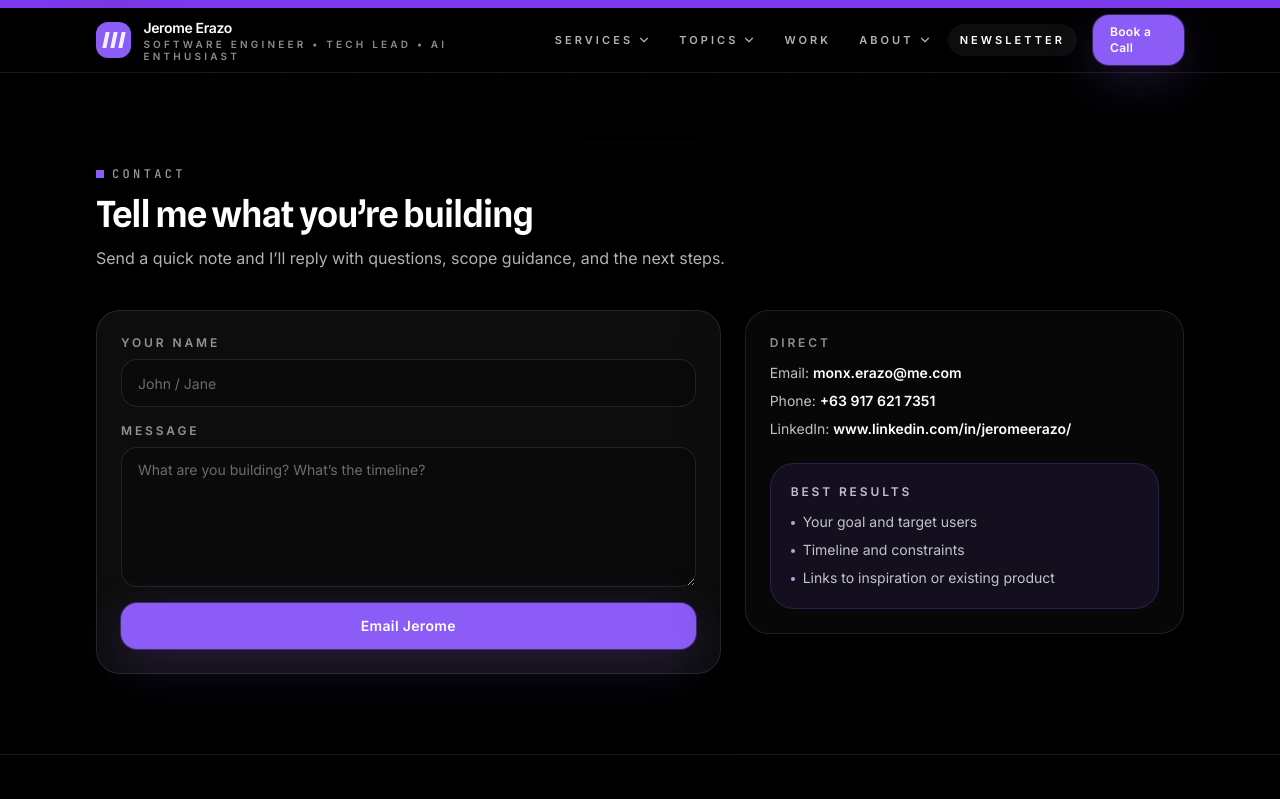
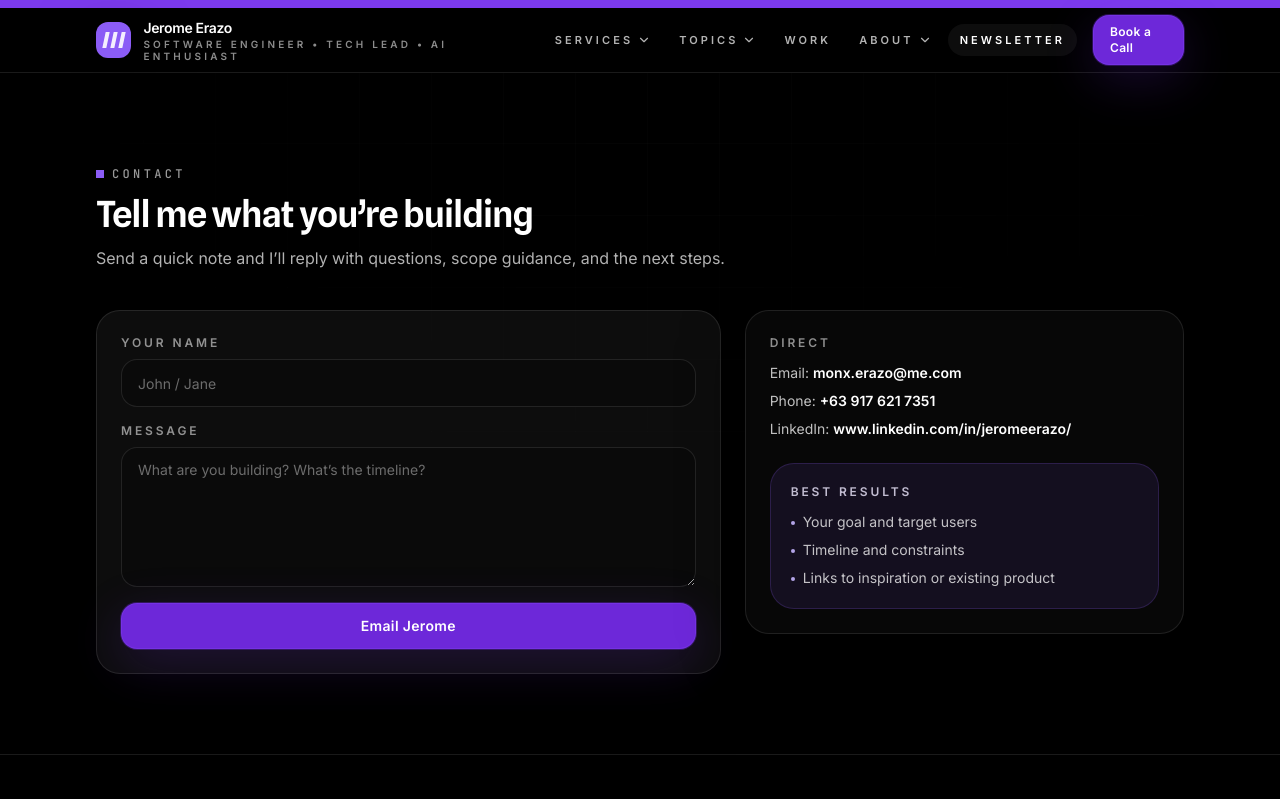
Before and after one commit to jerazo/jerome, a React (Vite) app: page /contact in a window 1280 px wide. Shown: the top 799 px of the page. Built offline with nearby package versions, Linux system fonts and the light colour scheme.

Commit message:
Update Tailwind configuration to modify the 'gold-glow' box shadow color and adjust button styles for primary variant, enhancing visual consistency across components.

```diff
--- a/src/components/atoms/buttonStyles.ts
+++ b/src/components/atoms/buttonStyles.ts
@@ -17,7 +17,7 @@ export function buttonClassName({
     'focus-visible:focus-ring disabled:pointer-events-none disabled:opacity-50',
     size === 'sm' && 'px-4 py-2 text-xs',
     variant === 'primary' &&
-      'border-gold-500/60 bg-gold-500 text-white shadow-gold-glow hover:bg-gold-400',
+      'border-gold-600/60 bg-gold-700 text-white shadow-gold-glow hover:bg-gold-600',
     variant === 'secondary' &&
       'border-white/15 bg-white/0 text-sand hover:border-white/25 hover:bg-white/5',
     variant === 'ghost' &&
--- a/tailwind.config.js
+++ b/tailwind.config.js
@@ -28,7 +28,7 @@ export default {
         },
       },
       boxShadow: {
-        'gold-glow': '0 0 0 1px rgba(139,92,246,0.35), 0 14px 50px rgba(139,92,246,0.22)',
+        'gold-glow': '0 0 0 1px rgba(109,40,217,0.35), 0 14px 50px rgba(109,40,217,0.22)',
         'soft': '0 18px 60px rgba(0,0,0,0.55)',
       },
       backgroundImage: {
```
